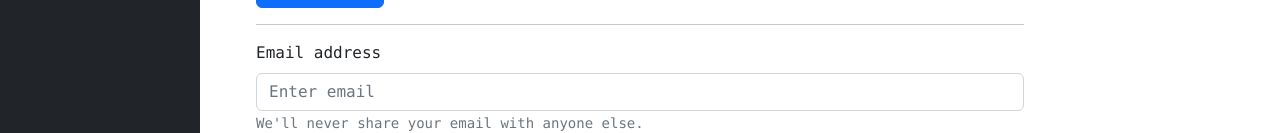
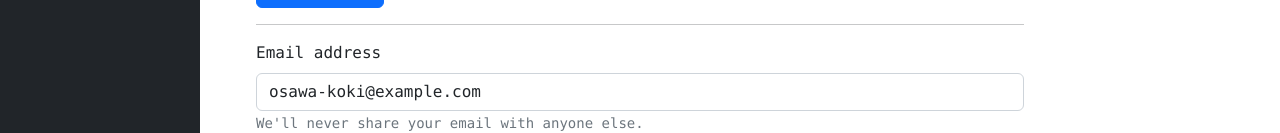
Before and after one commit to osawa-koki/nextjs-template, a Next.js app: page /contact in a window 1280 px wide. Shown: the part 490-623 px from the top of the page. Built offline with nearby package versions, Linux system fonts and the light colour scheme.

Commit message:
mail -> email

```diff
--- a/pages/_app.tsx
+++ b/pages/_app.tsx
@@ -1,4 +1,5 @@
 import React from 'react';
+import { useState } from 'react';
 
 import 'bootstrap/dist/css/bootstrap.min.css';
 
@@ -13,7 +14,6 @@ import Head from 'next/head';
 
 import setting from '../setting';
 import { DataContext } from '../src/DataContext';
-import { useState } from 'react';
 import SharedData from '../src/SharedData';
 
 // eslint-disable-next-line react/prop-types
@@ -26,13 +26,13 @@ export default function MyApp({ Component, pageProps }) {
 
   return (
     <>
+      <Head>
+        <meta charSet="utf-8" />
+        <title>{setting.title}</title>
+        <meta name="viewport" content="initial-scale=1.0, width=device-width" />
+        <link rel="icon" type="image/png" href={`${setting.basePath}/favicon.ico`} />
+      </Head>
       <DataContext.Provider value={{sharedData, setSharedData}}>
-        <Head>
-          <meta charSet="utf-8" />
-          <title>{setting.title}</title>
-          <meta name="viewport" content="initial-scale=1.0, width=device-width" />
-          <link rel="icon" type="image/png" href={`${setting.basePath}/favicon.ico`} />
-        </Head>
         <Component {...pageProps} />
       </DataContext.Provider>
     </>
--- a/pages/contact.tsx
+++ b/pages/contact.tsx
@@ -26,10 +26,10 @@ export default function HelloWorld() {
         <hr />
         <Form.Group controlId="formBasicEmail" className="mt-3">
           <Form.Label>Email address</Form.Label>
-          <Form.Control type="email" placeholder="Enter email" value={sharedData.mail} onInput={(e) => {
+          <Form.Control type="email" placeholder="Enter email" value={sharedData.email} onInput={(e) => {
             setSharedData({
               ...sharedData,
-              mail: (e.target as HTMLInputElement).value,
+              email: (e.target as HTMLInputElement).value,
             });
           }} />
           <Form.Text>
--- a/src/DataContext.tsx
+++ b/src/DataContext.tsx
@@ -1,2 +1,7 @@
-import { createContext } from 'react';
-export const DataContext = createContext({} as { sharedData, setSharedData: any });
+import React, { createContext } from 'react';
+import SharedData from './SharedData';
+export const DataContext = createContext({} as {
+    sharedData: SharedData,
+    setSharedData: React.Dispatch<React.SetStateAction<SharedData>>
+  }
+);
```
